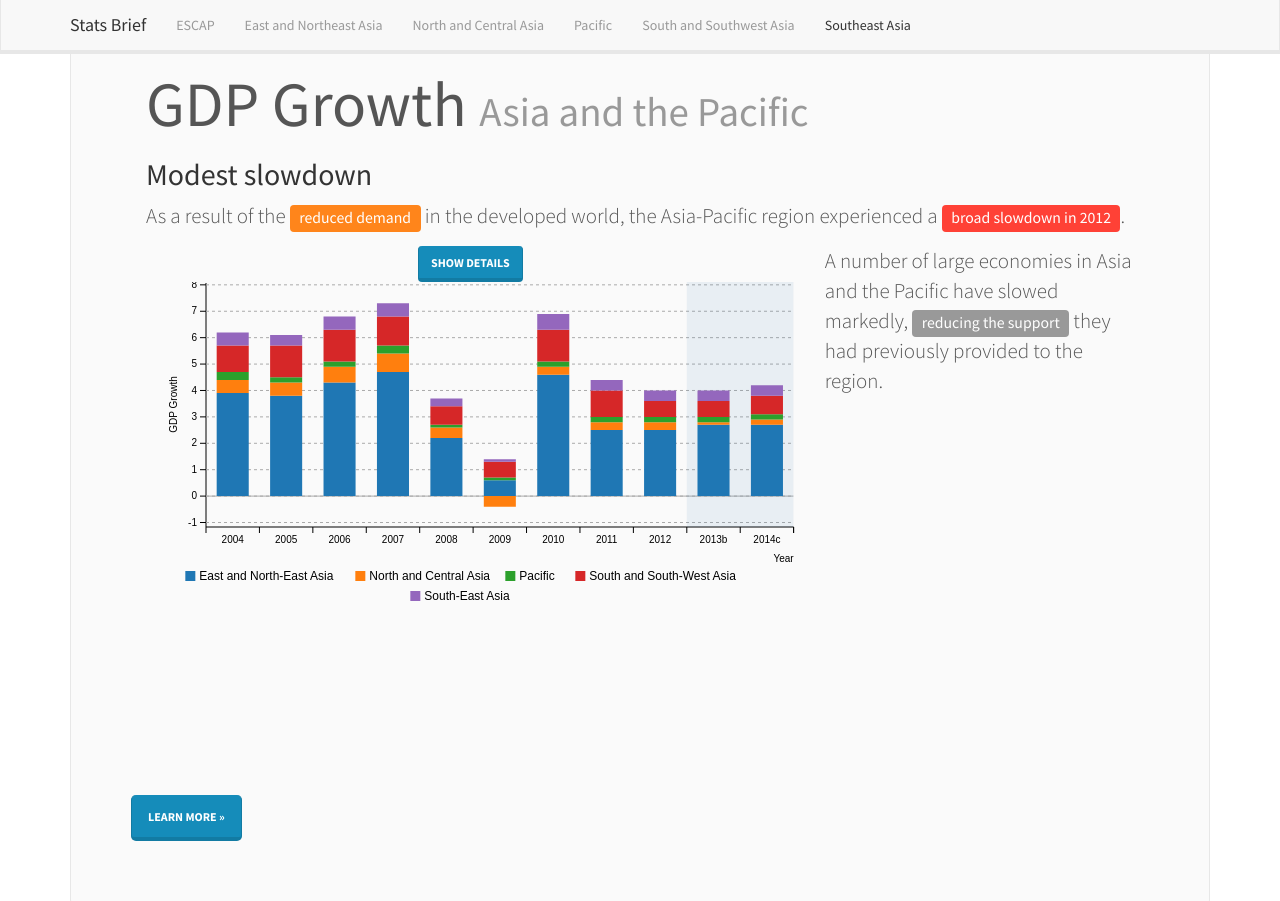
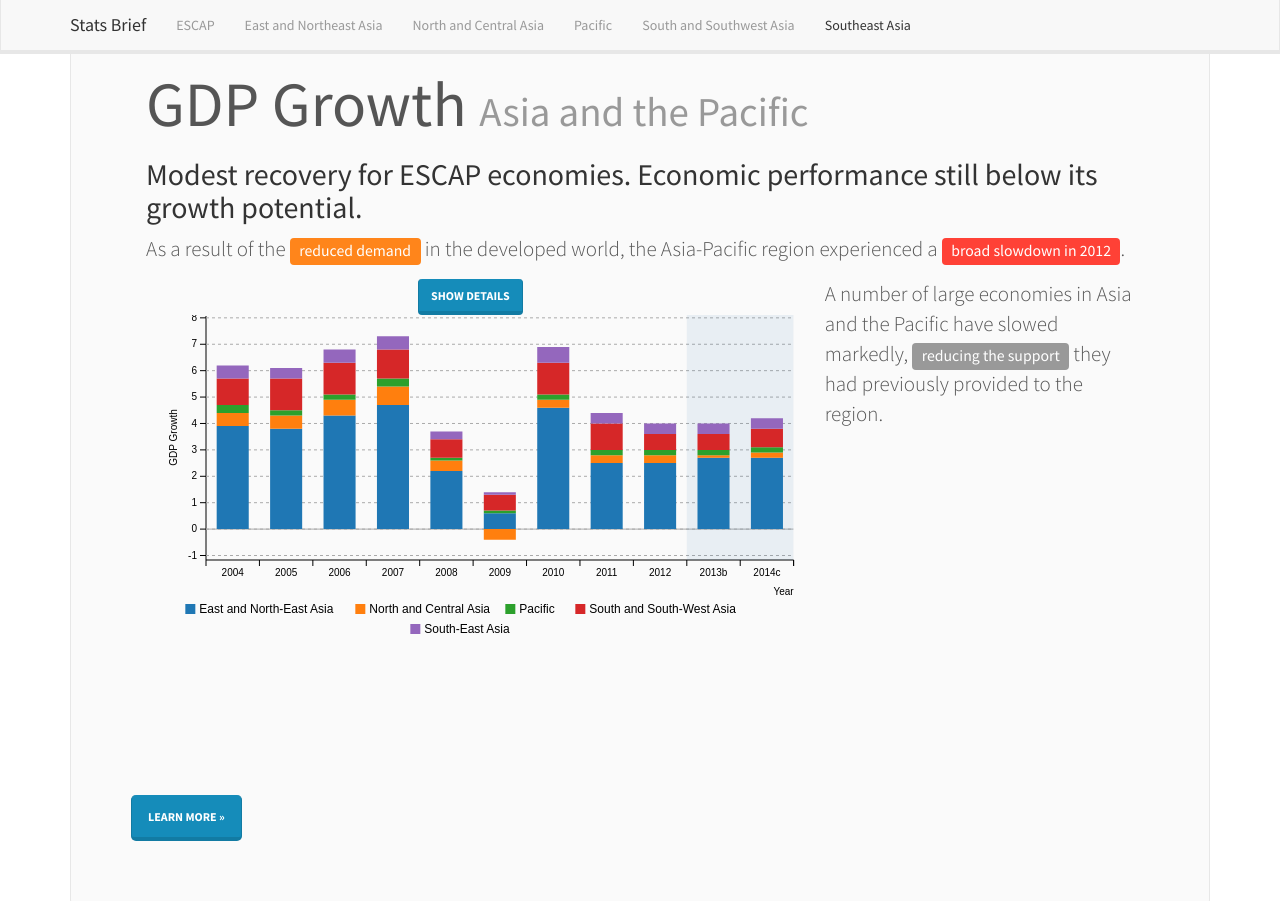
Before and after one commit to laststraw/bootstrap_template, a plain HTML site: page index2.htm in a window 1280 px wide. Shown: the top 901 px of the page. Drawn offline with nearby package versions, Linux system fonts and the light colour scheme.

Commit message:
Update index2.htm

```diff
--- a/index2.htm
+++ b/index2.htm
@@ -72,7 +72,7 @@
     <div id="s1" class="jumbotron">
       <div class="container">
         <h1 id="h1val">GDP Growth <small>Asia and the Pacific</small></h1>
-        <h2 id="h2val">Modest slowdown</h2>
+        <h2 id="h2val">Modest recovery for ESCAP economies. Economic performance still below its growth potential.</h2>
           <p id="pval">As a result of the <span class="label label-warning">reduced demand</span> in the developed world, the Asia-Pacific region experienced a <span class="label label-danger">broad slowdown in 2012</span>.</p>
         <div class="row">
             <div id="d3parent" class="col-md-8">
```
